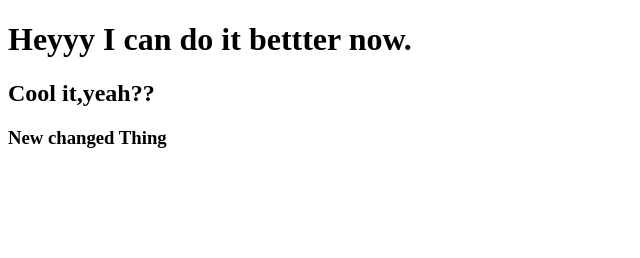
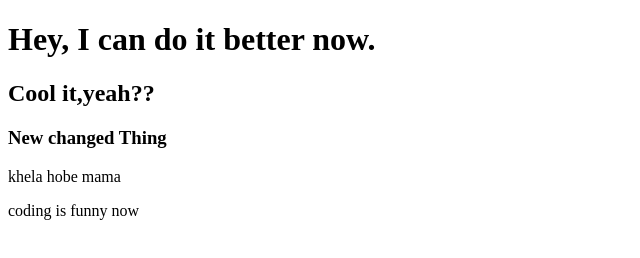
Before and after one commit to Sheikhasib/my-second-repo, a plain HTML site: page index.html in a window 1280 px wide. Shown: the whole page, without its empty margins (0-640 px from the left). Drawn offline with Linux system fonts and the light colour scheme.

Commit message:
style added

```diff
--- a/index.html
+++ b/index.html
@@ -5,11 +5,15 @@
     <meta http-equiv="X-UA-Compatible" content="IE=edge">
     <meta name="viewport" content="width=device-width, initial-scale=1.0">
     <title>Second Github Repo</title>
+    <link rel="stylesheet" href="style.css">
 </head>
 <body>
-    <h1>Heyyy I can do it bettter now.</h1>
+    <h1>Hey, I can do it better now.</h1>
     <h2>Cool it,yeah??</h2>
     <h3>New changed Thing</h3>
+    <p>khela hobe mama</p>
+    <p>coding is funny now</p>
+
 
 </body>
 </html>
```
Also changed, not shown: style.css (added).
